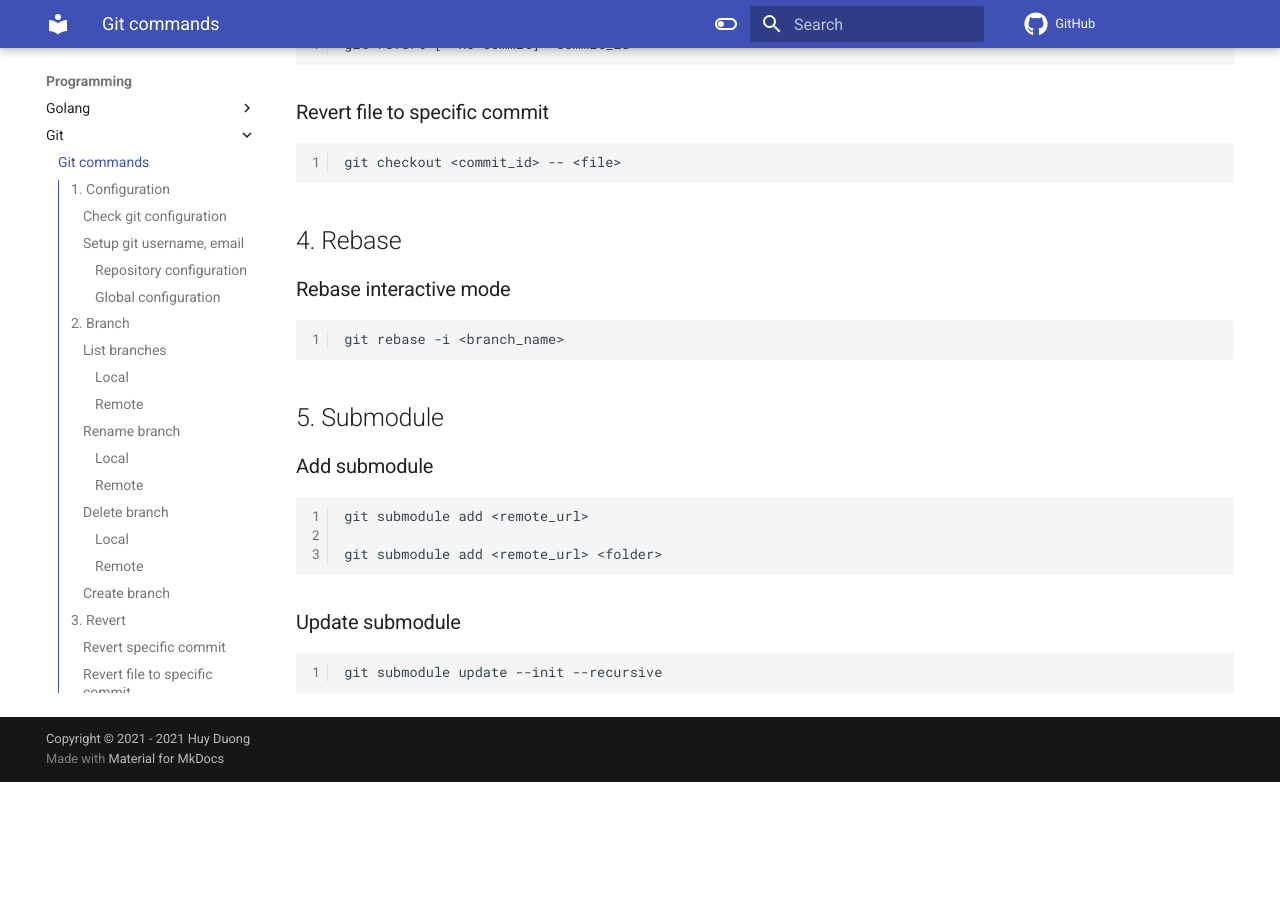
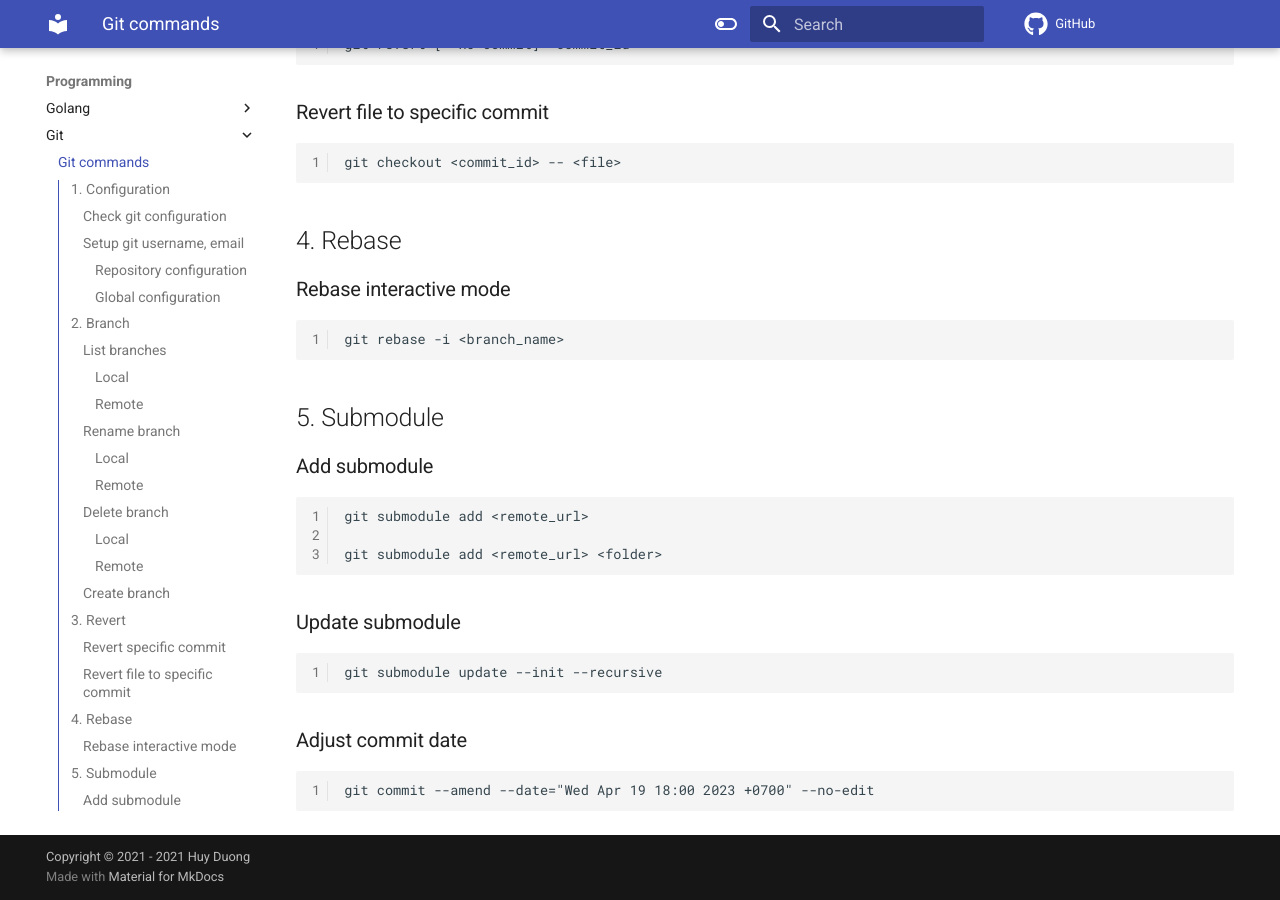
Before and after one commit to dinhhuy258/notes, an MkDocs documentation site: the page built from docs/programming/git/git_commands.md, in a window 1280 px wide and 900 px high, scrolled down 1740 px. Built offline with MkDocs 1.6.1 and Material for MkDocs 9.7.7, drawn with Linux system fonts in a browser that asks for light colours; comment, search, counter and statistics services are not loaded; before the commit the page ends 2522 px from its top, so only the background shows below that.

Commit message:
Adjust commit date

````diff
--- a/docs/programming/git/git_commands.md
+++ b/docs/programming/git/git_commands.md
@@ -112,3 +112,9 @@ git submodule add <remote_url> <folder>
 ```
 git submodule update --init --recursive
 ```
+
+### Adjust commit date
+
+```
+git commit --amend --date="Wed Apr 19 18:00 2023 +0700" --no-edit
+```
````
